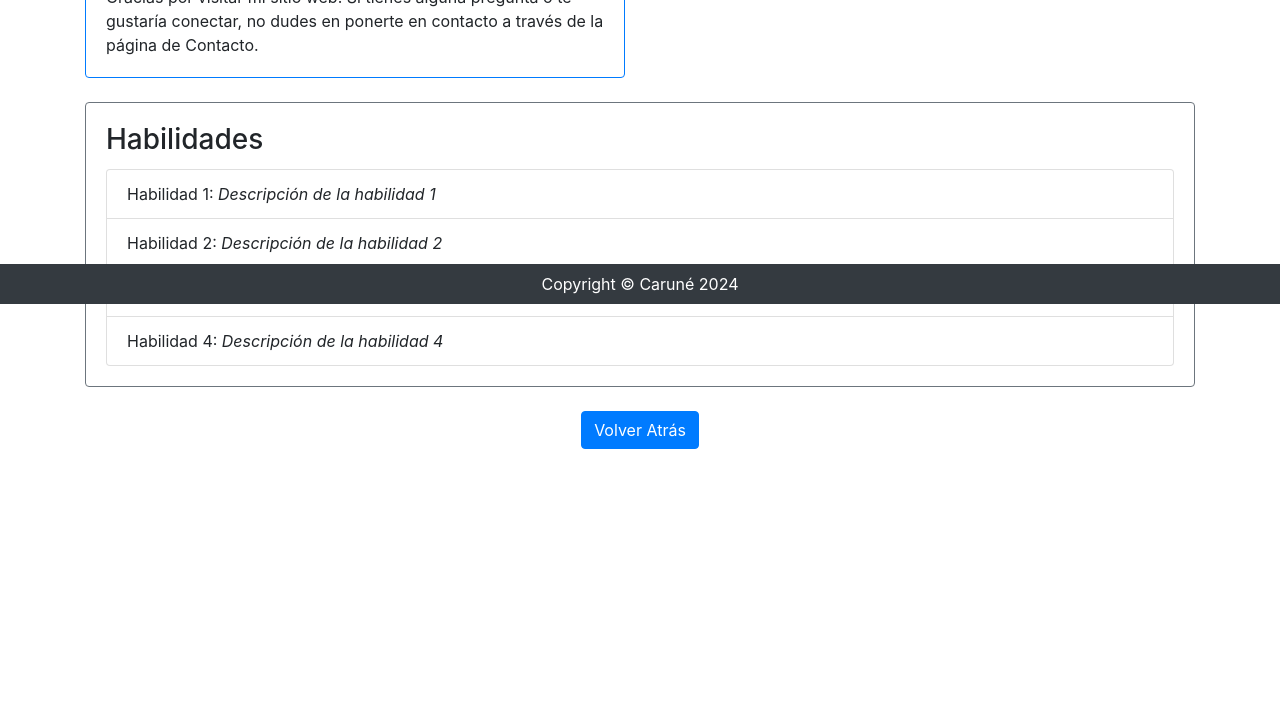
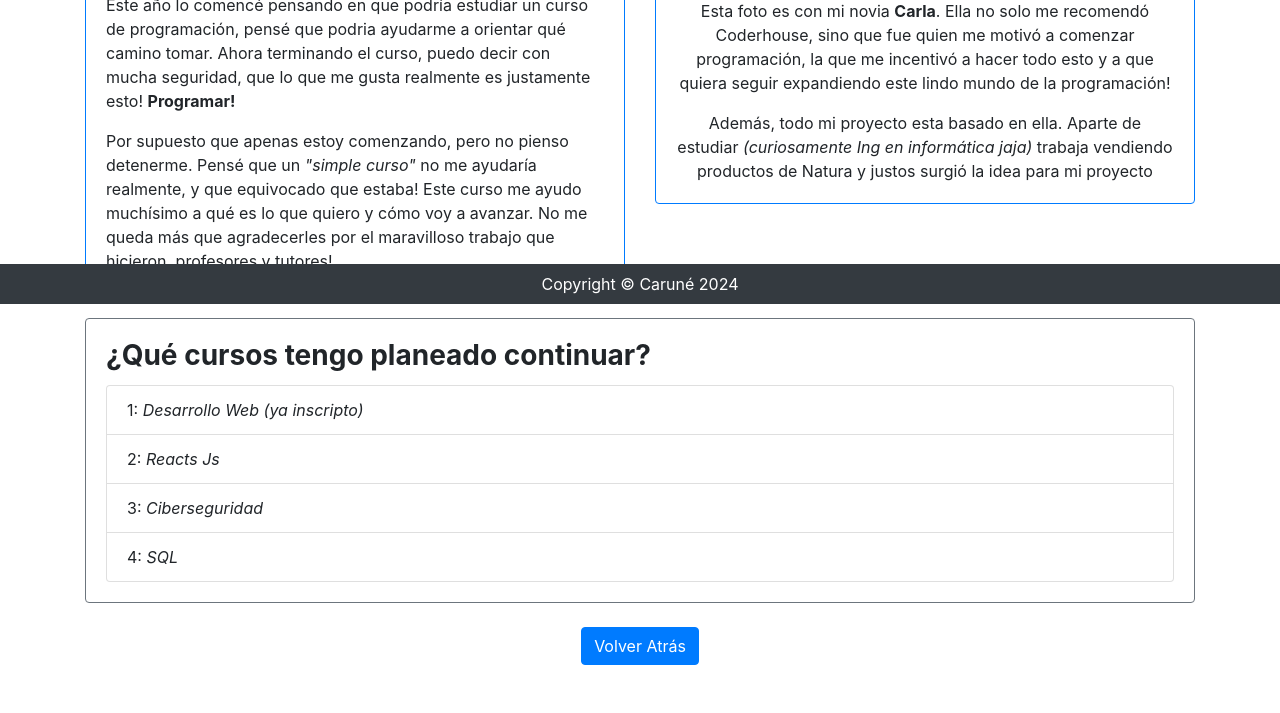
Before and after one commit to alanhorseman/AlanBarberaPreentrega, a Django app: page /about/ in a window 1280 px wide. Shown: the part 496-1209 px from the top of the page. Before the commit the page ends 945 px from the top, so only its background shows below. Run offline with Django 5.2, Linux system fonts and the light colour scheme; some libraries are stand-ins or nearby versions.

Commit message:
modifico About.html

```diff
--- a/project/core/templates/core/about.html
+++ b/project/core/templates/core/about.html
@@ -11,7 +11,6 @@
         <div class="row mb-4">
             <div class="col text-center">
                 <h2 class="text-primary">Sobre Mí</h2>
-                <p class="text-secondary">Bienvenido a la página Sobre Mí. Aquí encontrarás más información sobre mí.</p>
             </div>
         </div>
 
@@ -20,10 +19,11 @@
             <div class="col-md-6">
                 <div class="card border-primary">
                     <div class="card-body">
-                        <h3 class="card-title">Hola, soy [Tu Nombre]</h3>
-                        <p class="card-text">Soy apasionado por <strong>[tus intereses o profesión]</strong>. Trabajo en <strong>[tu campo]</strong> desde hace <strong>[número]</strong> años, y tengo una amplia experiencia en <em>[menciona algunas habilidades o proyectos específicos]</em>.</p>
-                        <p class="card-text">En mi tiempo libre, disfruto de <em>[hobbies o actividades que disfrutas]</em>. Creo en el aprendizaje continuo y siempre busco nuevas oportunidades para crecer y mejorar mis habilidades.</p>
-                        <p class="card-text">Gracias por visitar mi sitio web. Si tienes alguna pregunta o te gustaría conectar, no dudes en ponerte en contacto a través de la página de Contacto.</p>
+                        <h3 class="card-title">Hola, soy <strong>Alan!</strong></h3>
+                        <p class="card-text">Vivo en una tranquila ciudad llamada <strong>Junin</strong>. Desde chico me intereso todo lo relacionado a la computación. Mi primer pequeño sueño fue crear un videojuego, aunque la idea se me fue un poco al momento de ver los precios de las carreras que me podrían ayudar a cumplir ese objetivo</em>.</p>
+                        <p class="card-text">Años después decidí estudiar <strong>Ing en Informatica</strong>. Despues de 3 años de estudiar muy vagamente, la deje. Sentí no solo que no podía seguir el ritmo, sino que <strong>no</strong> me estaba enganchando realmente <em>(a pesar que lo empecé con mucha ilusión)</em></p>
+                        <p class="card-text">Este año lo comencé pensando en que podría estudiar un curso de programación, pensé que podria ayudarme a orientar qué camino tomar. Ahora terminando el curso, puedo decir con mucha seguridad, que lo que me gusta realmente es justamente esto! <strong>Programar!</strong></p>
+                        <p class="card-text">Por supuesto que apenas estoy comenzando, pero no pienso detenerme. Pensé que un <em>"simple curso"</em> no me ayudaría realmente, y que equivocado que estaba! Este curso me ayudo muchísimo a qué es lo que quiero y cómo voy a avanzar. No me queda más que agradecerles por el maravilloso trabajo que hicieron, profesores y tutores!</p>
                     </div>
                 </div>
             </div>
@@ -32,8 +32,9 @@
             <div class="col-md-6">
                 <div class="card border-primary">
                     <div class="card-body text-center">
-                        <h3 class="card-title">Imagen o Contenido Adicional</h3>
-                        <p class="card-text">Aquí puedes incluir una imagen, un gráfico o cualquier otro contenido relevante que quieras destacar en tu página.</p>
+                        <img src="{% static 'core/img/nosotros.jpg' %}" class="img-fluid" alt="">
+                        <p class="card-text">Esta foto es con mi novia <strong>Carla</strong>. Ella no solo me recomendó Coderhouse, sino que fue quien me motivó a comenzar programación, la que me incentivó a hacer todo esto y a que quiera seguir expandiendo este lindo mundo de la programación!</p>
+                        <p class="card-text">Además, todo mi proyecto esta basado en ella. Aparte de estudiar <em>(curiosamente Ing en informática jaja)</em> trabaja vendiendo productos de Natura y justos surgió la idea para mi proyecto</p>
                     </div>
                 </div>
             </div>
@@ -44,12 +45,12 @@
             <div class="col">
                 <div class="card border-secondary">
                     <div class="card-body">
-                        <h3 class="card-title">Habilidades</h3>
+                        <h3 class="card-title"><strong>¿Qué cursos tengo planeado continuar?</strong></h3>
                         <ul class="list-group">
-                            <li class="list-group-item">Habilidad 1: <em>Descripción de la habilidad 1</em></li>
-                            <li class="list-group-item">Habilidad 2: <em>Descripción de la habilidad 2</em></li>
-                            <li class="list-group-item">Habilidad 3: <em>Descripción de la habilidad 3</em></li>
-                            <li class="list-group-item">Habilidad 4: <em>Descripción de la habilidad 4</em></li>
+                            <li class="list-group-item">1: <em>Desarrollo Web (ya inscripto)</em></li>
+                            <li class="list-group-item">2: <em>Reacts Js</em></li>
+                            <li class="list-group-item">3: <em>Ciberseguridad</em></li>
+                            <li class="list-group-item">4: <em>SQL</em></li>
                         </ul>
                     </div>
                 </div>
```
